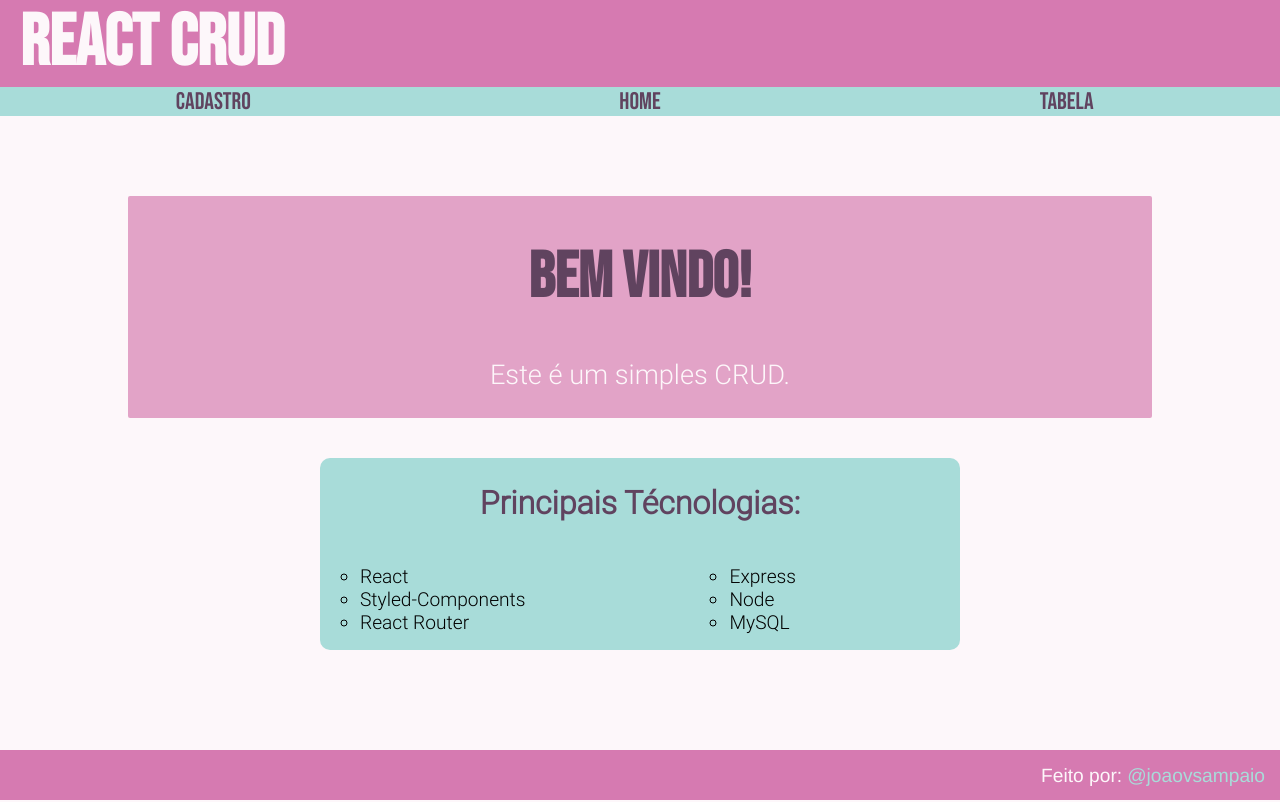
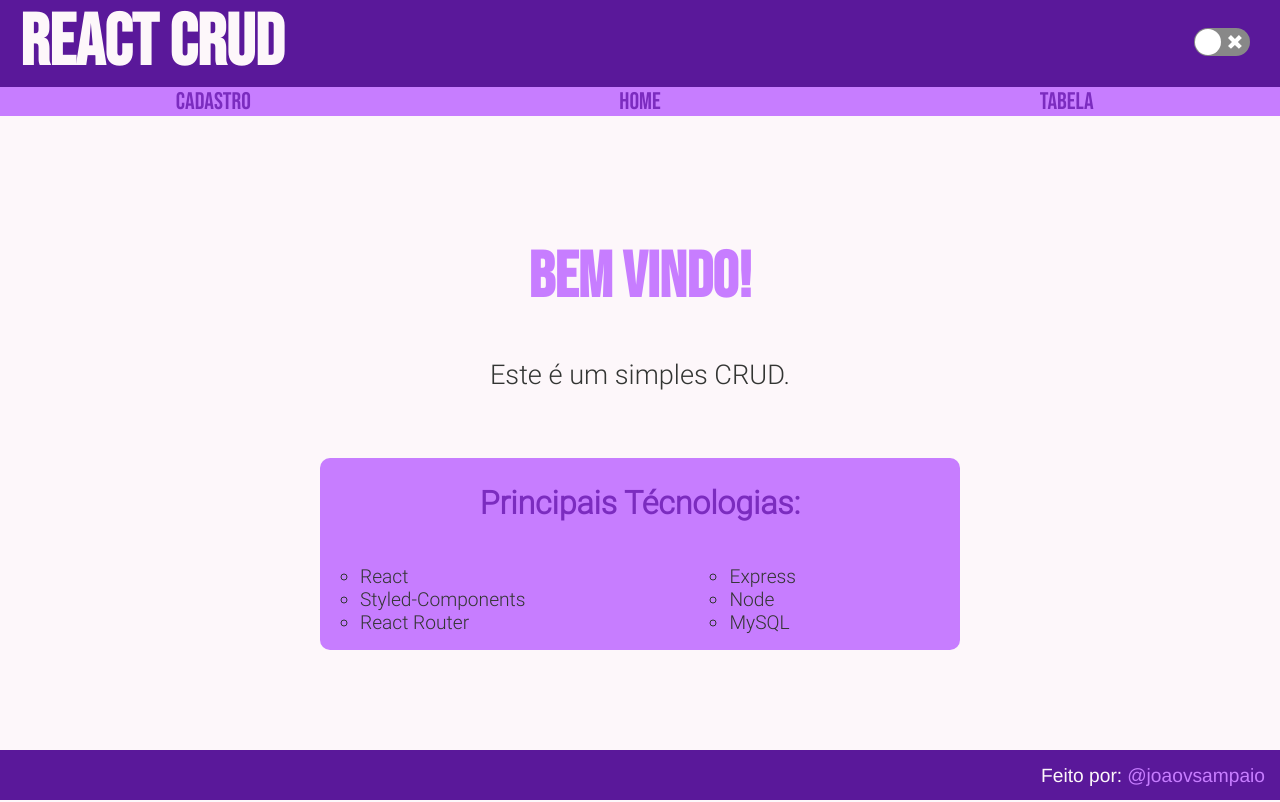
Before and after one commit to joaovsampaio/React-CRUD, a React (Vite) app in the folder client/: page / in a window 1280 px wide. Built offline with nearby package versions, Linux system fonts and the light colour scheme.

Commit message:
theme switcher

```diff
--- a/client/package.json
+++ b/client/package.json
@@ -13,6 +13,7 @@
     "react": "^18.2.0",
     "react-dom": "^18.2.0",
     "react-router-dom": "^6.4.1",
+    "react-switch": "^7.0.0",
     "styled-components": "^5.3.5",
     "uuid": "^9.0.0"
   },
--- a/client/src/App.jsx
+++ b/client/src/App.jsx
@@ -1,18 +1,36 @@
+import { useState } from "react";
+import { ThemeProvider } from "styled-components";
+import { light, dark } from "./utils/Theme.styled";
 import Footer from "./components/Footer";
 import Header from "./components/Header";
 import Nav from "./components/Nav";
 import GlobalStyle from "./utils/GlobalStyle";
 import Main from "./components/Main";
+import Switch from "react-switch";
 
 function App() {
+  const [selectedTheme, setSelectedTheme] = useState(light);
+
+  const HandleThemeChange = (theme) => {
+    setSelectedTheme(theme);
+  };
   return (
-    <>
+    <ThemeProvider theme={selectedTheme}>
       <GlobalStyle />
-      <Header />
+      <Header
+        btnSwitch={
+          <Switch
+            checked={selectedTheme === light ? false : true}
+            onChange={() =>
+              HandleThemeChange(selectedTheme === light ? dark : light)
+            }
+          />
+        }
+      />
       <Nav />
       <Main />
       <Footer />
-    </>
+    </ThemeProvider>
   );
 }
 
--- a/client/src/components/Footer.jsx
+++ b/client/src/components/Footer.jsx
@@ -2,7 +2,7 @@
 import styled from "styled-components";
 
 const Container = styled.footer`
-  background-color: var(--primary);
+  background-color: ${({ theme }) => theme.colors.primary};
   height: 50px;
   margin-top: auto;
 
@@ -14,16 +14,16 @@
 
     span {
       font-size: 1.2rem;
-      color: var(--bg-color);
+      color: #fdf7fa;
     }
 
     a {
       margin-left: 5px;
       text-decoration: none;
-      color: var(--other);
+      color: ${({ theme }) => theme.colors.other};
 
       &:hover {
-        color: var(--secondary);
+        color: ${({ theme }) => theme.colors.secondary};
         text-decoration: underline;
       }
     }
--- a/client/src/components/Header.jsx
+++ b/client/src/components/Header.jsx
@@ -5,8 +5,10 @@
 const Container = styled.header`
   display: flex;
   align-items: center;
+  justify-content: space-between;
   height: fit-content;
-  background-color: var(--primary);
+  background-color: ${({ theme }) => theme.colors.primary};
+  padding: 0 30px 0 0;
 
   a {
     text-decoration: none;
@@ -15,17 +17,20 @@
   h1 {
     font-size: 4.5rem;
     margin: 0 20px;
-    color: var(--bg-color);
+    color: #fdf7fa;
     font-family: var(--fontBebas);
   }
 `;
 
-function Header() {
+function Header(props) {
+  const btnSwitch = props.btnSwitch;
+
   return (
     <Container>
       <Link to="/">
         <h1>React CRUD</h1>
       </Link>
+      <div>{btnSwitch}</div>
     </Container>
   );
 }
--- a/client/src/components/Home.jsx
+++ b/client/src/components/Home.jsx
@@ -10,19 +10,17 @@
 const Welcome = styled.div`
   margin-top: 80px;
   width: 80%;
-  border-radius: 2px;
   text-align: center;
-  background-color: var(--details);
 
   h1 {
-    color: var(--secondary);
+    color: ${({ theme }) => theme.colors.other};
     font-size: 4rem;
     font-family: var(--fontBebas);
   }
 
   p {
     font-size: 1.7rem;
-    color: var(--bg-color);
+    color: ${({ theme }) => theme.colors.text};
   }
 `;
 
@@ -37,12 +35,12 @@
 
   margin: 40px 0 20px 0;
   border-radius: 10px;
-  background-color: var(--other);
+  background-color: ${({ theme }) => theme.colors.other};
 
   h2 {
     text-align: center;
     font-size: 2rem;
-    color: var(--secondary);
+    color: ${({ theme }) => theme.colors.secondary};
   }
 
   div {
@@ -54,6 +52,7 @@
       li {
         font-size: 1.2rem;
         list-style: circle;
+        color: ${({ theme }) => theme.colors.text};
       }
     }
   }
--- a/client/src/components/Nav.jsx
+++ b/client/src/components/Nav.jsx
@@ -8,7 +8,7 @@
     justify-content: space-around;
     list-style: none;
     padding-inline-start: 0;
-    background-color: var(--other);
+    background-color: ${({ theme }) => theme.colors.other};
   }
 
   a {
@@ -16,12 +16,12 @@
     width: 100%;
     font-size: 1.5rem;
     font-family: var(--fontBebas);
-    color: var(--secondary);
+    color: ${({ theme }) => theme.colors.secondary};
     text-decoration: none;
 
     &:hover {
-      background-color: var(--secondary);
-      color: var(--bg-color);
+      background-color: ${({ theme }) => theme.colors.secondary};
+      color: ${({ theme }) => theme.colors.bgColor};
     }
   }
 `;
--- a/client/src/components/NotFound.jsx
+++ b/client/src/components/NotFound.jsx
@@ -10,12 +10,12 @@
 
   h1 {
     font-size: 8rem;
-    color: var(--secondary);
+    color: ${({ theme }) => theme.colors.other};
     text-align: center;
   }
 
   span {
-    color: var(--secondary);
+    color: ${({ theme }) => theme.colors.text};
     text-align: center;
     font-size: 1.5rem;
   }
--- a/client/src/components/Register.jsx
+++ b/client/src/components/Register.jsx
@@ -13,7 +13,7 @@
   h1 {
     font-family: var(--fontBebas);
     font-size: 3rem;
-    color: var(--primary);
+    color: ${({ theme }) => theme.colors.title};
   }
 
   form {
@@ -27,6 +27,7 @@
       margin: 7px 0;
       font-weight: 200;
       font-family: var(--fontBebas);
+      color: ${({ theme }) => theme.colors.text};
     }
 
     input {
@@ -42,7 +43,7 @@
     }
 
     button {
-      color: var(--bg-color);
+      color: #fdf7fa;
       width: 90px;
       height: 40px;
       border: none;
@@ -57,7 +58,7 @@
 
     button:first-child {
       margin-right: 20px;
-      background-color: var(--secondary);
+      background-color: ${({ theme }) => theme.colors.title};
 
       &:disabled {
         opacity: 0.1;
--- a/client/src/components/Table.jsx
+++ b/client/src/components/Table.jsx
@@ -13,7 +13,7 @@
   h1 {
     font-family: var(--fontBebas);
     font-size: 3rem;
-    color: var(--primary);
+    color: ${({ theme }) => theme.colors.title};
   }
 
   table {
@@ -26,7 +26,8 @@
 
       th {
         border: 1px solid black;
-        background-color: var(--details);
+        color: ${({ theme }) => theme.colors.text};
+        background-color: ${({ theme }) => theme.colors.details};
       }
     }
 
@@ -37,7 +38,8 @@
 
       td {
         padding: 10px;
-        border: 1px solid;
+        border: 1px solid #000;
+        color: ${({ theme }) => theme.colors.text};
       }
     }
   }
@@ -51,8 +53,8 @@
   width: 90%;
 
   button {
-    color: var(--secondary);
-    background-color: var(--other);
+    color: ${({ theme }) => theme.colors.secondary};
+    background-color: ${({ theme }) => theme.colors.other};
     width: 90px;
     height: 40px;
     border: none;
--- a/client/src/components/Update.jsx
+++ b/client/src/components/Update.jsx
@@ -12,7 +12,7 @@
   h1 {
     font-family: var(--fontBebas);
     font-size: 3rem;
-    color: var(--primary);
+    color: ${({ theme }) => theme.colors.title};
   }
 
   button {
@@ -23,13 +23,13 @@
     cursor: pointer;
 
     &:first-of-type {
-      color: var(--bg-color);
-      background-color: var(--primary);
+      color: #fff;
+      background-color: ${({ theme }) => theme.colors.other};
       margin: 15px 0 10px 0;
     }
 
     &:last-of-type {
-      color: var(--bg-color);
+      color: #fff;
       background-color: #fc2a2a;
     }
 
@@ -61,7 +61,7 @@
 
     span {
       font-size: 1.2rem;
-      background-color: var(--details);
+      background-color: ${({ theme }) => theme.colors.details};
       color: #fff;
       border-radius: 5px;
       padding: 3px;
--- a/client/src/utils/GlobalStyle.js
+++ b/client/src/utils/GlobalStyle.js
@@ -1,14 +1,16 @@
 import { createGlobalStyle } from "styled-components";
+import * as theme from "./Theme.styled";
 
 const GlobalStyle = createGlobalStyle`
 
   :root {
+    /*
     --primary: #D67AB1;
     --secondary: #60435F;
     --details: #E2A3C7;
     --other: #A8DCD9;
     --bg-color: #FDF7FA;
-
+    */
     --fontRoboto: RobotoLight, Open-Sans, Helvetica, Sans-Serif;
     --fontBebas: BebasNeueRegular, Open-Sans, Helvetica, Sans-Serif;
   }
@@ -21,7 +23,7 @@
     display:flex;
     flex-direction:column;
 
-    background-color: var(--bg-color);
+    background-color: ${({ theme }) => theme.colors.bgColor};
 
     @font-face {
     font-family: RobotoLight;
--- /dev/null
+++ b/client/src/utils/Theme.styled.js
@@ -0,0 +1,29 @@
+const light = {
+  name: "light-theme",
+  colors: {
+    primary: "#5a189a",
+    secondary: "#7b2cbf",
+    details: "#9d4edd",
+    other: "#c77dff",
+    bgColor: "#FDF7FA",
+
+    text: "#333533",
+    title: "#5a189a",
+  },
+};
+
+const dark = {
+  name: "dark-theme",
+  colors: {
+    primary: "#10002b",
+    secondary: "#240046",
+    details: "#3c096c",
+    other: "#6a4c93",
+    bgColor: "#333533",
+
+    text: "#FDF7FA",
+    title: "#6a4c93",
+  },
+};
+
+export { light, dark };
```
Also changed, not shown: 1 other file (tests, documents, lock files or other folders).
